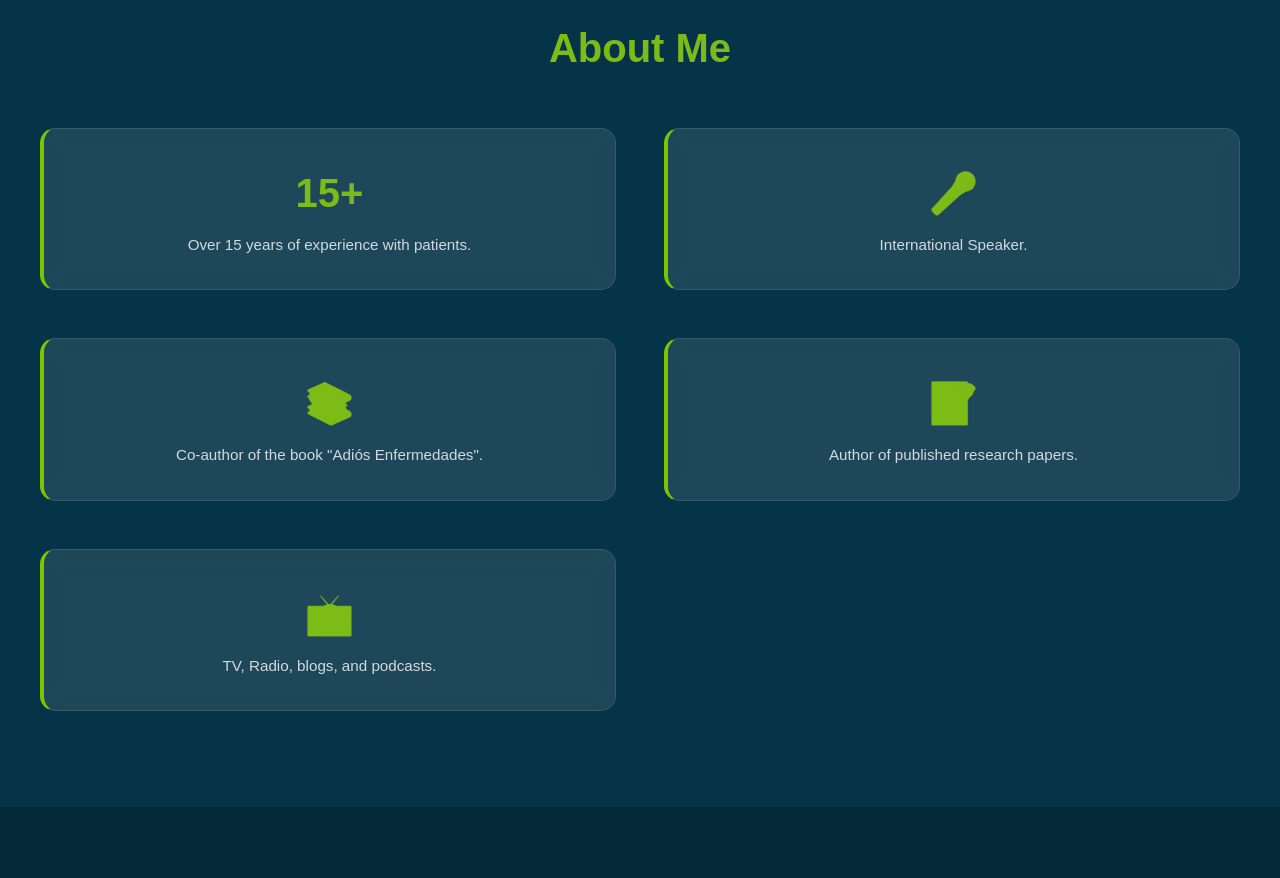
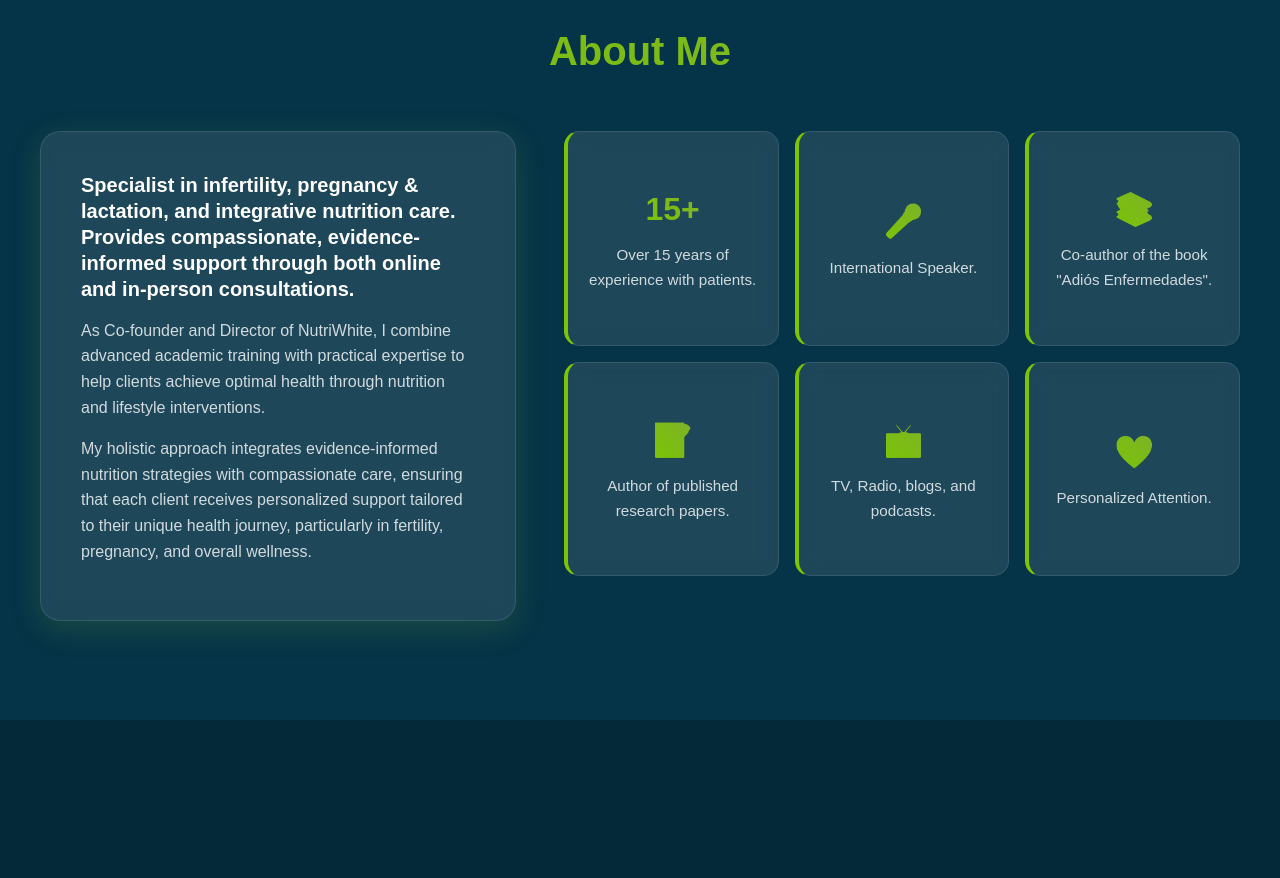
Before and after one commit to santilanzb/qrmariana, a plain HTML site: page index.html in a window 1280 px wide. Shown: the part 880-1758 px from the top of the page. Drawn offline with Linux system fonts and the light colour scheme.

Commit message:
Grid change in about me

```diff
--- a/css/responsive.css
+++ b/css/responsive.css
@@ -35,6 +35,10 @@
     /* Layouts */
     .about-content {
         grid-template-columns: 1fr;
+    }
+
+    .about-stats {
+        grid-template-columns: repeat(3, 1fr);
     }
 
     .contact-content {
@@ -111,4 +115,8 @@
     .skills-grid {
         grid-template-columns: 1fr;
     }
+
+    .about-stats {
+        grid-template-columns: repeat(2, 1fr);
+    }
 }
--- a/css/sections.css
+++ b/css/sections.css
@@ -117,29 +117,34 @@
 }
 
 .about-stats {
-    display: flex;
-    flex-direction: column;
-    gap: 1.5rem;
+    display: grid;
+    grid-template-columns: repeat(3, 1fr);
+    gap: 1rem;
 }
 
 .stat-card {
     background: var(--glass-bg);
     backdrop-filter: blur(10px);
-    padding: 2rem;
+    padding: 1rem;
     border-radius: 15px;
     text-align: center;
     border: 1px solid var(--glass-border);
     border-left: 4px solid var(--accent-color);
     transition: transform 0.3s ease, box-shadow 0.3s ease;
+    display: flex;
+    flex-direction: column;
+    justify-content: center;
+    align-items: center;
+    aspect-ratio: 1;
 }
 
 .stat-card:hover {
-    transform: translateX(10px);
+    transform: translateY(-5px);
     box-shadow: 0 8px 32px #a8e64526;
 }
 
 .stat-number {
-    font-size: 2.5rem;
+    font-size: 2rem;
     font-weight: 700;
     background: var(--accent-gradient);
     -webkit-background-clip: text;
--- a/index.html
+++ b/index.html
@@ -63,6 +63,12 @@
         <div class="container">
             <h2 class="section-title" data-i18n="about.title">About Me</h2>
             <div class="about-content">
+                <div class="about-text">
+                    <p class="lead" data-i18n="about.lead">Specialist in infertility, pregnancy & lactation, and integrative nutrition care. Provides compassionate, evidence-informed support through both online and in-person consultations.</p>
+                    <p data-i18n="about.text1">As Co-founder and Director of NutriWhite, I combine advanced academic training with practical expertise to help clients achieve optimal health through nutrition and lifestyle interventions.</p>
+                    <p data-i18n="about.text2">My holistic approach integrates evidence-informed nutrition strategies with compassionate care, ensuring that each client receives personalized support tailored to their unique health journey, particularly in fertility, pregnancy, and overall wellness.</p>
+                </div>
+                <div class="about-stats">
                     <div class="stat-card">
                         <div class="stat-number">15+</div>
                         <div class="stat-label" data-i18n="about.block1">Over 15 years of experience with patients.</div>
@@ -82,6 +88,11 @@
                     <div class="stat-card">
                         <div class="stat-number">📺</div>
                         <div class="stat-label" data-i18n="about.block5">TV, Radio, blogs, and podcasts.</div>
+                    </div>
+                    <div class="stat-card">
+                        <div class="stat-number">💚</div>
+                        <div class="stat-label" data-i18n="about.block6">Personalized Attention.</div>
+                    </div>
                 </div>
             </div>
         </div>
--- a/js/i18n.js
+++ b/js/i18n.js
@@ -19,11 +19,15 @@ const translations = {
 
         // About Section
         'about.title': 'About Me',
+        'about.lead': 'Specialist in infertility, pregnancy & lactation, and integrative nutrition care. Provides compassionate, evidence-informed support through both online and in-person consultations.',
+        'about.text1': 'As Co-founder and Director of NutriWhite, I combine advanced academic training with practical expertise to help clients achieve optimal health through nutrition and lifestyle interventions.',
+        'about.text2': 'My holistic approach integrates evidence-informed nutrition strategies with compassionate care, ensuring that each client receives personalized support tailored to their unique health journey, particularly in fertility, pregnancy, and overall wellness.',
         'about.block1': 'Over 15 years of experience with patients.',
         'about.block2': 'International Speaker.',
         'about.block3': 'Co-author of the book "Adiós Enfermedades".',
         'about.block4': 'Author of published research papers.',
         'about.block5': 'TV, Radio, blogs, and podcasts.',
+        'about.block6': 'Personalized Attention.',
 
         // Education Section
         'education.title': 'Academic Qualifications',
@@ -132,11 +136,15 @@ const translations = {
 
         // About Section
         'about.title': 'Sobre Mí',
+        'about.lead': 'Especialista en: trastornos gastrointestinales, enfermedades autoinmunes, embarazo y lactancia, nutrición pediátrica. Brinda apoyo personalizado a través de consultas en línea y presenciales.',
+        'about.text1': 'Como cofundadora y directora de NutriWhite, combino formación académica avanzada con experiencia práctica para ayudar a los clientes a lograr una salud óptima a través de intervenciones nutricionales y de estilo de vida.',
+        'about.text2': 'Mi enfoque holístico integra estrategias de nutrición informadas por evidencia con atención cercana y humana, asegurando que cada cliente reciba apoyo personalizado adaptado a su viaje de salud único, particularmente en trastornos gastrointestinales, enfermedades autoinmunes, embarazo y bienestar general.',
         'about.block1': 'Más de 15 años de experiencia con pacientes.',
         'about.block2': 'Conferencista internacional.',
         'about.block3': 'Co-autora del libro "Adiós Enfermedades".',
         'about.block4': 'Autora de trabajos de investigación publicados.',
         'about.block5': 'TV, Radio, blogs y podcasts.',
+        'about.block6': 'Atención Personalizada.',
 
         // Education Section
         'education.title': 'Calificaciones Académicas',
```
Lines whose indentation alone changed are shown as unchanged.
